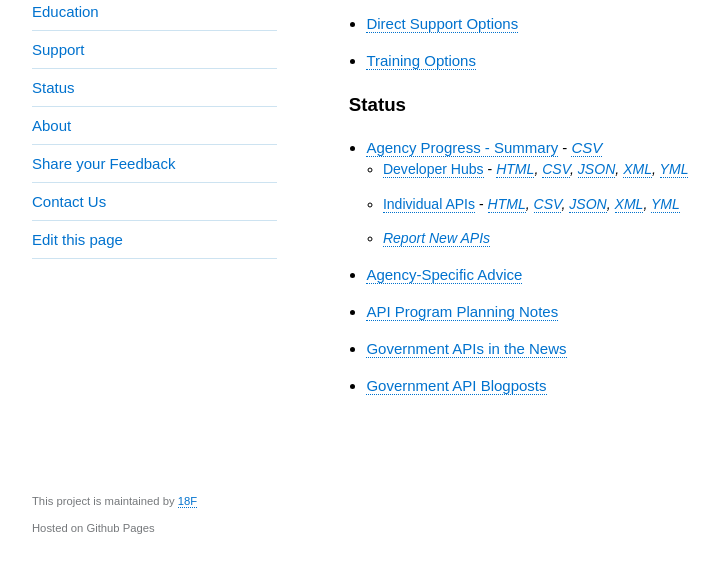
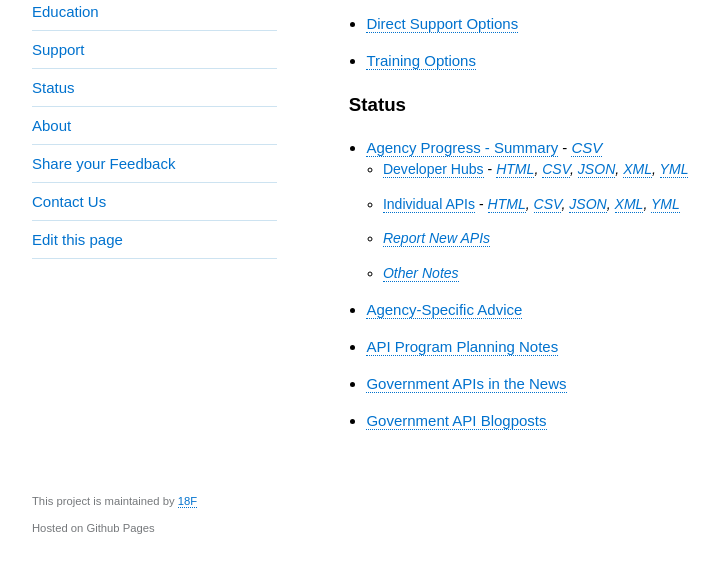
Before and after one commit to 18F/API-All-the-X, a Jekyll site: the page built from index.md, in a window 1280 px wide and 900 px high, scrolled down 2919 px, cut to the strip 332-900 px from the top of the window. Shown: the whole strip, without its empty margins (128-847 px from the left). Built offline with Jekyll 4.4.1, drawn with Linux system fonts in a browser that asks for light colours; before the commit the page ends 3784 px from its top, so only the background shows below that.

Commit message:
adding link to other notes

```diff
--- a/_includes/status.md
+++ b/_includes/status.md
@@ -3,6 +3,7 @@
    * [Developer Hubs](http://18f.github.io/API-All-the-X/pages/developer_hubs) - *[HTML](http://18f.github.io/API-All-the-X/data/developer_hubs), [CSV](http://18f.github.io/API-All-the-X/data/developer_hubs.csv), [JSON](http://18f.github.io/API-All-the-X/data/developer_hubs.json), [XML](http://18f.github.io/API-All-the-X/data/developer_hubs.xml), [YML](https://raw.githubusercontent.com/18F/API-All-the-X/gh-pages/_data/developer_hubs.yml)*
    * [Individual APIs](http://18f.github.io/API-All-the-X/pages/individual_apis) - *[HTML](http://18f.github.io/API-All-the-X/data/individual_apis), [CSV](http://18f.github.io/API-All-the-X/data/individual_apis.csv), [JSON](http://18f.github.io/API-All-the-X/data/individual_apis.json), [XML](http://18f.github.io/API-All-the-X/data/individual_apis.xml), [YML](https://raw.githubusercontent.com/18F/API-All-the-X/gh-pages/_data/individual_apis.yml)*
    * *[Report New APIs](https://github.com/GSA/slash-developer-pages/issues?direction=desc&sort=created&state=open)*
+   * *[Other Notes](http://18f.github.io/API-All-the-X/pages/individual_apis-standby_notes)*
 * [Agency-Specific Advice](http://18f.github.io/API-All-the-X/pages/agency_advice)
 * [API Program Planning Notes](https://github.com/18F/API-All-the-X/wiki/API-Program-Vision---Notes)
 * [Government APIs in the News](http://18f.github.io/API-All-the-X/pages/gov_apis_in_the_news)
```
